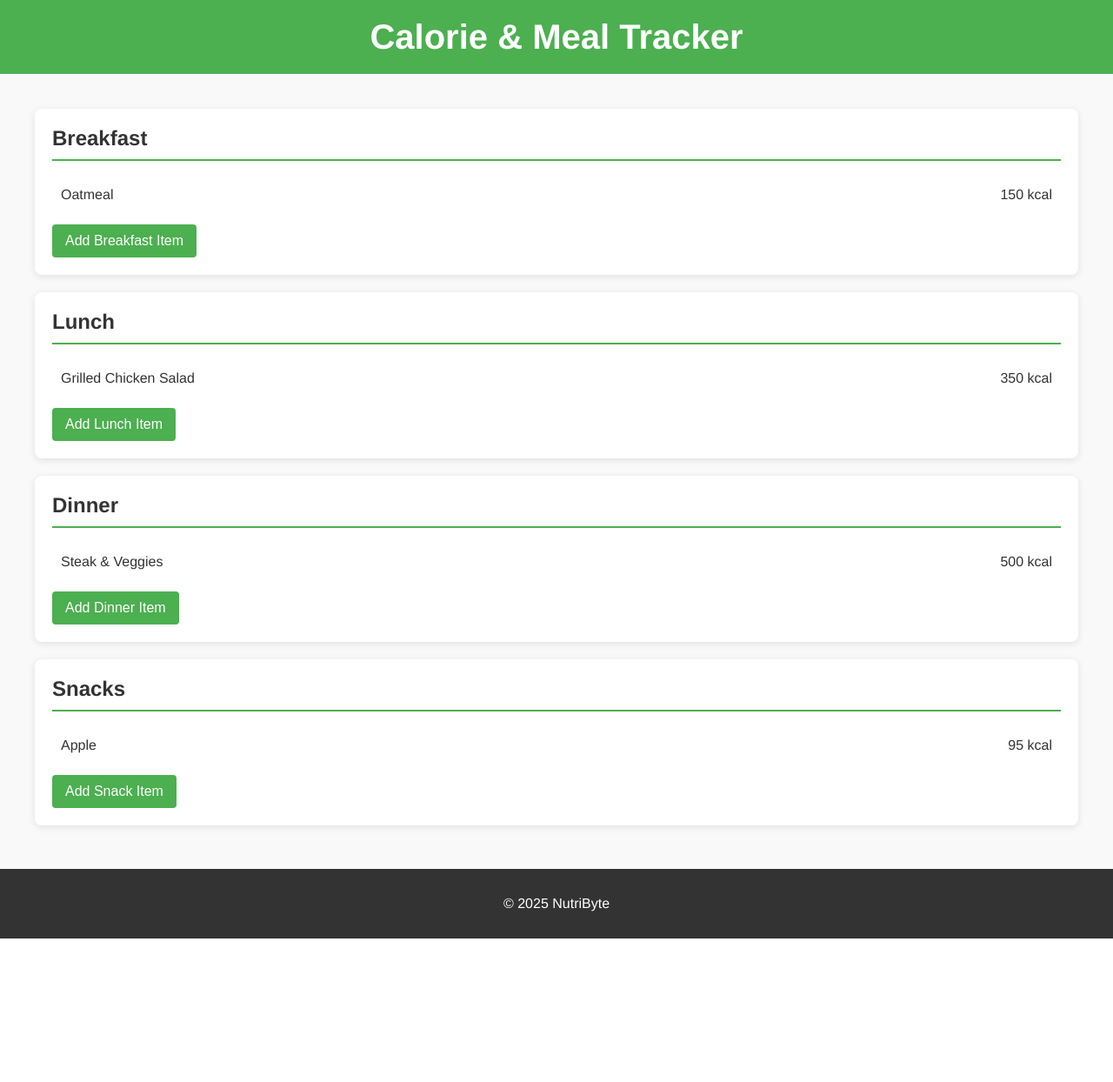
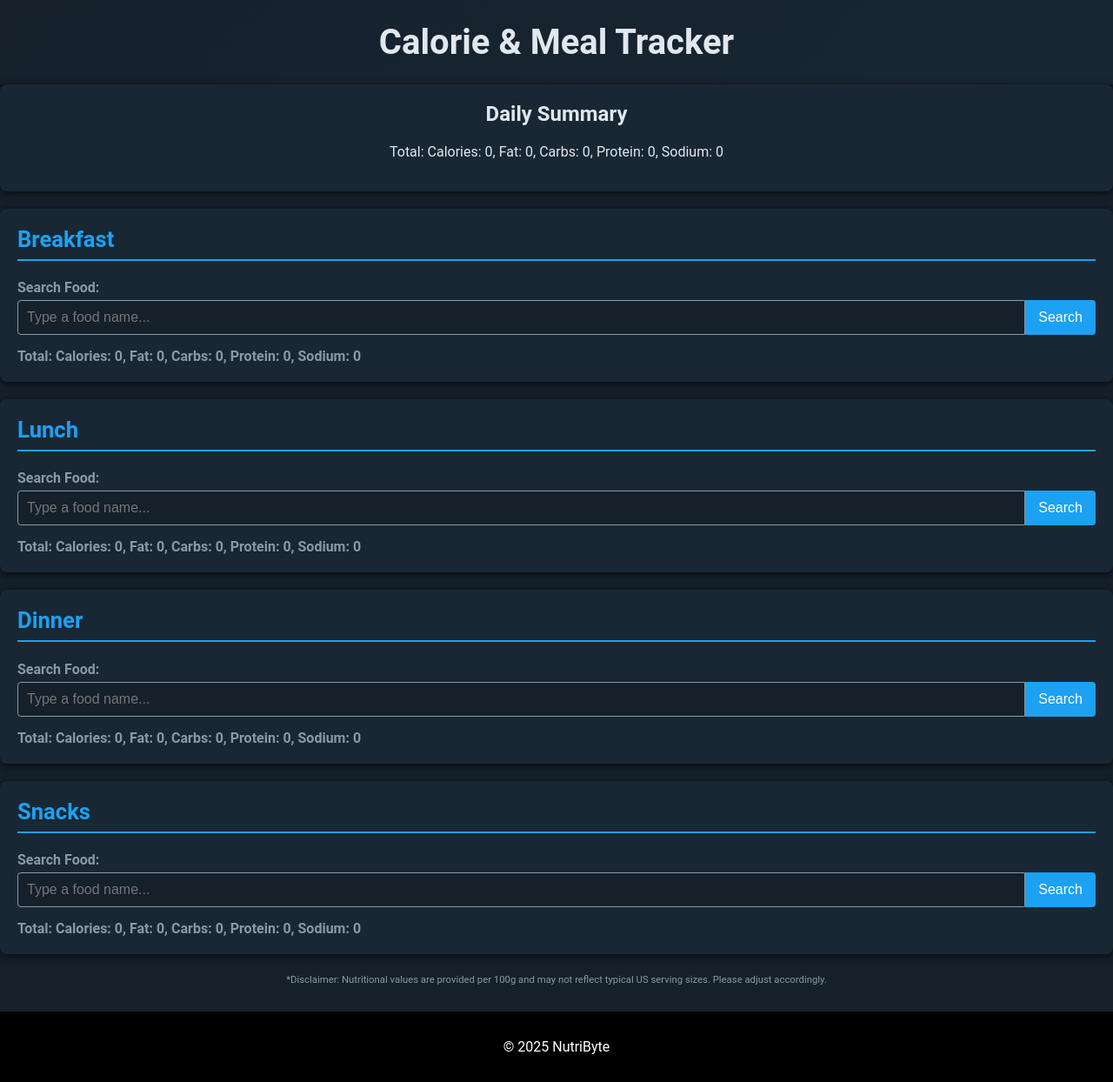
Before and after one commit to NutriByte/NutriByte, a Flask app: template templates/mealTracker.html in a window 1280 px wide. Shown: the whole page at 87% size. Before the commit the page ends 1079 px from the top, so only its background shows below. Run offline with Flask 3, Linux system fonts and the light colour scheme; the template is opened without the code that fills it, so the values that code supplies are empty.

Commit message:
connected meal tracking page to main page, added functionality and changed style, implemented OpenFoodFacts API

```diff
--- a/static/mealTracker.css
+++ b/static/mealTracker.css
@@ -1,20 +1,20 @@
-/* meal.css */
+/* mealTracker.css */
 
-/* Global Styles */
+/* Twitter/X Dark Mode Inspired Palette */
 body {
-    font-family: 'Helvetica Neue', Arial, sans-serif;
-    background: #f9f9f9;
-    color: #333;
+  font-family: 'Roboto', Arial, sans-serif;
+  background-color: #15202b;
+  color: #E1E8ED;
   margin: 0;
   padding: 0;
 }
 
-  /* Header */
 header {
-    background-color: #4CAF50;
-    color: white;
+  background: linear-gradient(135deg, #15202b, #192734);
+  color: #E1E8ED;
   text-align: center;
-    padding: 20px 0;
+  padding: 25px 0;
+  box-shadow: 0 2px 8px rgba(0,0,0,0.7);
 }
 
 h1 {
@@ -22,11 +22,19 @@ body {
   font-size: 2.5rem;
 }
 
-  /* Main Content */
-  main {
-    max-width: 1200px;
-    margin: 20px auto;
+/* Daily Summary */
+#daily-summary {
+  background: #192734;
   padding: 20px;
+  border-radius: 8px;
+  box-shadow: 0 2px 10px rgba(0,0,0,0.7);
+  margin-bottom: 20px;
+  text-align: center;
+  color: #E1E8ED;
+}
+
+#daily-summary h2 {
+  margin-top: 0;
 }
 
 .tracker-container {
@@ -38,59 +46,174 @@ body {
 
 /* Meal Section Styling */
 .meal-section {
-    background: white;
+  background: #192734;
   border-radius: 8px;
-    box-shadow: 0 2px 8px rgba(0, 0, 0, 0.1);
+  box-shadow: 0 2px 10px rgba(0,0,0,0.7);
   flex: 1 1 calc(48% - 20px);
   padding: 20px;
   min-width: 300px;
+  position: relative;
+  /* Removed overflow hidden so dropdowns display fully */
 }
 
 .meal-section h2 {
   margin-top: 0;
-    font-size: 1.5rem;
-    border-bottom: 2px solid #4CAF50;
-    padding-bottom: 10px;
+  font-size: 1.6rem;
+  border-bottom: 2px solid #1da1f2;
+  padding-bottom: 8px;
+  color: #1da1f2;
+}
+
+/* Search Box Styling */
+.meal-search {
+  margin-bottom: 10px;
+  position: relative;
+}
+
+.meal-search label {
+  display: block;
+  margin-bottom: 5px;
+  font-weight: bold;
+  color: #8899a6;
+}
+
+.search-container {
+  display: flex;
+}
+
+.food-search-input {
+  flex: 1;
+  padding: 10px;
+  border: 1px solid #8899a6;
+  border-radius: 4px 0 0 4px;
+  font-size: 1rem;
+  background: #15202b;
+  color: #E1E8ED;
+}
+
+.food-search-btn {
+  padding: 10px 15px;
+  background-color: #1da1f2;
+  border: none;
+  color: #FFF;
+  border-radius: 0 4px 4px 0;
+  cursor: pointer;
+  font-size: 1rem;
+  transition: background 0.3s ease;
+}
+
+.food-search-btn:hover {
+  background-color: #1a91da;
+}
+
+/* Dropdown Search Results */
+.search-results {
+  background: #15202b;
+  border: 1px solid #8899a6;
+  border-radius: 0 0 4px 4px;
+  max-height: 150px;
+  overflow-y: auto;
+  position: absolute;
+  top: 100%;
+  left: 0;
+  width: 100%;
+  z-index: 1000;
+  opacity: 0;
+  visibility: hidden;
+  transition: opacity 0.3s ease, visibility 0.3s ease;
+}
+
+.meal-search.active .search-results {
+  opacity: 1;
+  visibility: visible;
+}
+
+.search-results ul {
+  list-style: none;
+  margin: 0;
+  padding: 0;
+}
+
+.search-results li {
+  padding: 10px;
+  cursor: pointer;
+  border-bottom: 1px solid #2e3a40;
+  transition: background 0.2s;
+  color: #E1E8ED;
+}
+
+.search-results li:hover {
+  background-color: #2e3a40;
 }
 
 /* Meal List Items */
 .meal-list {
-    margin-top: 15px;
-    margin-bottom: 15px;
+  margin: 15px 0;
 }
 
 .meal-item {
+  position: relative;
   display: flex;
   justify-content: space-between;
   align-items: center;
-    padding: 10px;
-    border-bottom: 1px solid #ddd;
+  padding: 12px;
+  border-bottom: 1px solid #2e3a40;
+  transition: background 0.3s;
+  color: #E1E8ED;
+}
+
+.meal-item:hover {
+  background-color: #15202b;
 }
 
 .meal-item:last-child {
   border-bottom: none;
 }
 
-  /* Add Meal Button */
-  .add-meal {
-    background-color: #4CAF50;
+/* Remove Button (smooth fade-in on hover) */
+.meal-item .remove-btn {
+  position: absolute;
+  right: 10px;
+  top: 50%;
+  transform: translateY(-50%);
+  background: #e0245e;
+  color: #FFF;
   border: none;
-    color: white;
-    padding: 10px 15px;
-    border-radius: 4px;
+  border-radius: 50%;
+  width: 22px;
+  height: 22px;
+  text-align: center;
+  line-height: 22px;
+  font-size: 14px;
+  opacity: 0;
+  transition: opacity 0.3s ease;
   cursor: pointer;
-    font-size: 1rem;
 }
 
-  .add-meal:hover {
-    background-color: #45a049;
+.meal-item:hover .remove-btn {
+  opacity: 1;
+}
+
+/* Meal Summary */
+.meal-summary {
+  font-weight: bold;
+  margin-top: 10px;
+  color: #8899a6;
+}
+
+/* Disclaimer */
+.disclaimer {
+  margin-top: 20px;
+  font-size: 0.85rem;
+  color: #8899a6;
+  text-align: center;
 }
 
 /* Footer */
 footer {
   text-align: center;
   padding: 15px 0;
-    background-color: #333;
-    color: white;
+  background-color: #000;
+  color: #FFF;
   margin-top: 30px;
 }
--- /dev/null
+++ b/static/mealTracker.js
@@ -0,0 +1,123 @@
+document.addEventListener("DOMContentLoaded", function(){
+    // Attach event listeners for each meal section
+    const mealSections = document.querySelectorAll('.meal-section');
+
+    mealSections.forEach(section => {
+        const searchBtn = section.querySelector('.food-search-btn');
+        const searchInput = section.querySelector('.food-search-input');
+        const resultsDiv = section.querySelector('.search-results');
+        const mealList = section.querySelector('.meal-list');
+
+        searchBtn.addEventListener('click', function(){
+            const query = searchInput.value.trim();
+            if(query === '') return;
+            // Add an "active" class to show the dropdown
+            section.querySelector('.meal-search').classList.add('active');
+            // Fetch search results from our API endpoint
+            fetch(`/api/food_search?query=${encodeURIComponent(query)}`)
+            .then(response => response.json())
+            .then(data => {
+                // Clear any previous results
+                resultsDiv.innerHTML = "";
+                if(data.products && data.products.length > 0) {
+                    // Create a dropdown list (ul) for results
+                    const ul = document.createElement('ul');
+                    data.products.forEach(product => {
+                        const li = document.createElement('li');
+                        li.textContent = (product.brands ? product.brands + " - " : "") + (product.product_name || "Unknown Product");
+                        li.addEventListener('click', function(){
+                            // When a product is selected, create a meal item element
+                            const itemDiv = document.createElement('div');
+                            itemDiv.className = 'meal-item';
+
+                            // Extract nutritional info (fallback to 0 if missing)
+                            const nutriments = product.nutriments || {};
+                            const cal = parseFloat(nutriments["energy-kcal_100g"]) || 0;
+                            const fat = parseFloat(nutriments["fat_100g"]) || 0;
+                            const carbs = parseFloat(nutriments["carbohydrates_100g"]) || 0;
+                            const protein = parseFloat(nutriments["proteins_100g"]) || 0;
+                            const sodium = parseFloat(nutriments["sodium_100g"]) || 0;
+
+                            // Set data attributes so we can remove and update macros later
+                            itemDiv.setAttribute('data-calories', cal);
+                            itemDiv.setAttribute('data-fat', fat);
+                            itemDiv.setAttribute('data-carbs', carbs);
+                            itemDiv.setAttribute('data-protein', protein);
+                            itemDiv.setAttribute('data-sodium', sodium);
+
+                            // Display detailed product info
+                            itemDiv.innerHTML = `<span>Brand: ${product.brands || "Unknown Brand"}, Item: ${product.product_name || "Unknown Product"}, Calories: ${cal} kcal, Fat: ${fat}g, Carbs: ${carbs}g, Protein: ${protein}g, Sodium: ${sodium}g</span>`;
+
+                            const removeBtn = document.createElement('span');
+                            removeBtn.className = 'remove-btn';
+                            removeBtn.textContent = '×';
+                            removeBtn.addEventListener('click', function(e){
+                                e.stopPropagation();
+                                itemDiv.remove();
+                                updateMealSectionSummary(section);
+                                updateDailySummary();
+                            });
+                            itemDiv.appendChild(removeBtn);
+
+                            mealList.appendChild(itemDiv);
+
+                            // Update summary for this meal section
+                            updateMealSectionSummary(section);
+                            // Update overall daily summary
+                            updateDailySummary();
+
+                            // Clear search results and input field, remove "active" class
+                            resultsDiv.innerHTML = "";
+                            searchInput.value = "";
+                            section.querySelector('.meal-search').classList.remove('active');
+                        });
+                        ul.appendChild(li);
+                    });
+                    resultsDiv.appendChild(ul);
+                } else {
+                    resultsDiv.textContent = "No results found.";
+                }
+            })
+            .catch(err => {
+                console.error(err);
+                resultsDiv.textContent = "Error fetching results.";
+            });
+        });
+    });
+
+    // Function to update a meal section summary by iterating over its meal items
+    function updateMealSectionSummary(section) {
+        const mealList = section.querySelector('.meal-list');
+        let macros = { calories: 0, fat: 0, carbs: 0, protein: 0, sodium: 0 };
+        const items = mealList.querySelectorAll('.meal-item');
+        items.forEach(item => {
+            macros.calories += parseFloat(item.getAttribute('data-calories'));
+            macros.fat += parseFloat(item.getAttribute('data-fat'));
+            macros.carbs += parseFloat(item.getAttribute('data-carbs'));
+            macros.protein += parseFloat(item.getAttribute('data-protein'));
+            macros.sodium += parseFloat(item.getAttribute('data-sodium'));
+        });
+        const summaryDiv = section.querySelector('.meal-summary');
+        summaryDiv.textContent = `Total: Calories: ${macros.calories.toFixed(1)} kcal, Fat: ${macros.fat.toFixed(1)}g, Carbs: ${macros.carbs.toFixed(1)}g, Protein: ${macros.protein.toFixed(1)}g, Sodium: ${macros.sodium.toFixed(1)}g`;
+    }
+
+    // Function to update the overall daily summary by summing each meal section's summary
+    function updateDailySummary() {
+        let overall = { calories: 0, fat: 0, carbs: 0, protein: 0, sodium: 0 };
+        const mealSections = document.querySelectorAll('.meal-section');
+        mealSections.forEach(section => {
+            const mealList = section.querySelector('.meal-list');
+            const items = mealList.querySelectorAll('.meal-item');
+            items.forEach(item => {
+                overall.calories += parseFloat(item.getAttribute('data-calories'));
+                overall.fat += parseFloat(item.getAttribute('data-fat'));
+                overall.carbs += parseFloat(item.getAttribute('data-carbs'));
+                overall.protein += parseFloat(item.getAttribute('data-protein'));
+                overall.sodium += parseFloat(item.getAttribute('data-sodium'));
+            });
+        });
+        const dailySummary = document.getElementById('daily-summary');
+        dailySummary.innerHTML = `<h2>Daily Summary</h2>
+            <p>Total: Calories: ${overall.calories.toFixed(1)} kcal, Fat: ${overall.fat.toFixed(1)}g, Carbs: ${overall.carbs.toFixed(1)}g, Protein: ${overall.protein.toFixed(1)}g, Sodium: ${overall.sodium.toFixed(1)}g</p>`;
+    }
+  });
--- a/templates/index.html
+++ b/templates/index.html
@@ -12,6 +12,8 @@
     <div class="nav-buttons">
         <button onclick="location.href='/chatbot'">Chatbot</button>
         <button onclick="location.href='/team'">Team Page</button>
+        <!-- New Button for Food Tracking / Meal Tracker -->
+        <button onclick="location.href='/meal'">Meal Tracker</button>
     </div>
 
     <h1>Welcome to NutriByte</h1>
--- a/templates/mealTracker.html
+++ b/templates/mealTracker.html
@@ -4,63 +4,107 @@
   <meta charset="UTF-8">
   <meta name="viewport" content="width=device-width, initial-scale=1.0">
   <title>Calorie & Meal Tracker</title>
-  <link rel="stylesheet" href="../static/mealTracker.css">
-
+  <link rel="stylesheet" href="{{ url_for('static', filename='mealTracker.css') }}">
 </head>
 <body>
   <header>
     <h1>Calorie & Meal Tracker</h1>
   </header>
   <main>
+    <!-- Overall Daily Summary at the Top -->
+    <div id="daily-summary">
+      <h2>Daily Summary</h2>
+      <p>Total: Calories: 0, Fat: 0, Carbs: 0, Protein: 0, Sodium: 0</p>
+    </div>
+
     <div class="tracker-container">
+      <!-- Breakfast Section -->
       <div class="meal-section" id="breakfast">
         <h2>Breakfast</h2>
+        <div class="meal-search">
+          <label for="breakfast-search">Search Food:</label>
+          <div class="search-container">
+            <input type="text" id="breakfast-search" placeholder="Type a food name..." class="food-search-input">
+            <button class="food-search-btn">Search</button>
+          </div>
+          <div class="search-results"></div>
+        </div>
         <div class="meal-list">
-          <!-- Breakfast items will be injected here -->
-          <div class="meal-item">
-            <span>Oatmeal</span>
-            <span>150 kcal</span>
-          </div>
+          <!-- Logged breakfast items will appear here -->
         </div>
-        <button class="add-meal">Add Breakfast Item</button>
+        <div class="meal-summary">
+          Total: Calories: 0, Fat: 0, Carbs: 0, Protein: 0, Sodium: 0
+        </div>
       </div>
+
+      <!-- Lunch Section -->
       <div class="meal-section" id="lunch">
         <h2>Lunch</h2>
+        <div class="meal-search">
+          <label for="lunch-search">Search Food:</label>
+          <div class="search-container">
+            <input type="text" id="lunch-search" placeholder="Type a food name..." class="food-search-input">
+            <button class="food-search-btn">Search</button>
+          </div>
+          <div class="search-results"></div>
+        </div>
         <div class="meal-list">
-          <!-- Lunch items will be injected here -->
-          <div class="meal-item">
-            <span>Grilled Chicken Salad</span>
-            <span>350 kcal</span>
-          </div>
+          <!-- Logged lunch items will appear here -->
         </div>
-        <button class="add-meal">Add Lunch Item</button>
+        <div class="meal-summary">
+          Total: Calories: 0, Fat: 0, Carbs: 0, Protein: 0, Sodium: 0
+        </div>
       </div>
+
+      <!-- Dinner Section -->
       <div class="meal-section" id="dinner">
         <h2>Dinner</h2>
+        <div class="meal-search">
+          <label for="dinner-search">Search Food:</label>
+          <div class="search-container">
+            <input type="text" id="dinner-search" placeholder="Type a food name..." class="food-search-input">
+            <button class="food-search-btn">Search</button>
+          </div>
+          <div class="search-results"></div>
+        </div>
         <div class="meal-list">
-          <!-- Dinner items will be injected here -->
-          <div class="meal-item">
-            <span>Steak & Veggies</span>
-            <span>500 kcal</span>
-          </div>
+          <!-- Logged dinner items will appear here -->
         </div>
-        <button class="add-meal">Add Dinner Item</button>
+        <div class="meal-summary">
+          Total: Calories: 0, Fat: 0, Carbs: 0, Protein: 0, Sodium: 0
+        </div>
       </div>
+
+      <!-- Snacks Section -->
       <div class="meal-section" id="snacks">
         <h2>Snacks</h2>
+        <div class="meal-search">
+          <label for="snacks-search">Search Food:</label>
+          <div class="search-container">
+            <input type="text" id="snacks-search" placeholder="Type a food name..." class="food-search-input">
+            <button class="food-search-btn">Search</button>
+          </div>
+          <div class="search-results"></div>
+        </div>
         <div class="meal-list">
-          <!-- Snack items will be injected here -->
-          <div class="meal-item">
-            <span>Apple</span>
-            <span>95 kcal</span>
-          </div>
+          <!-- Logged snack items will appear here -->
         </div>
-        <button class="add-meal">Add Snack Item</button>
+        <div class="meal-summary">
+          Total: Calories: 0, Fat: 0, Carbs: 0, Protein: 0, Sodium: 0
+        </div>
       </div>
     </div>
+
+    <!-- Disclaimer -->
+    <div class="disclaimer">
+      <small>*Disclaimer: Nutritional values are provided per 100g and may not reflect typical US serving sizes. Please adjust accordingly.</small>
+    </div>
+
   </main>
   <footer>
     <p>&copy; 2025 NutriByte</p>
   </footer>
+
+  <script src="{{ url_for('static', filename='mealTracker.js') }}"></script>
 </body>
 </html>
```
Also changed, not shown: routes/meal_tracker.py (+11 -1 lines). Lines whose indentation alone changed are shown as unchanged.
